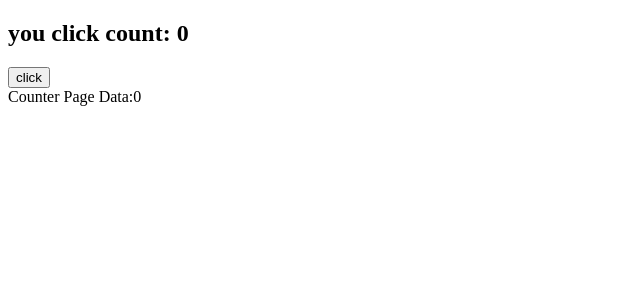
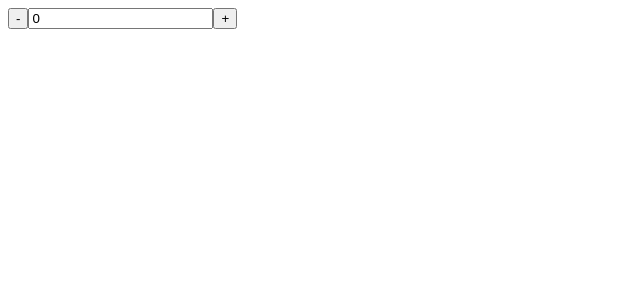
Before and after one commit to Alan-YJ/react-study, a React (Create React App) app in the folder react-hooks/: page / in a window 1280 px wide. Shown: the top 300 px of the page, without its empty margins (0-640 px from the left). Built offline with nearby package versions, Linux system fonts and the light colour scheme.

Commit message:
hooks-p6

```diff
--- a/react-hooks/src/App.js
+++ b/react-hooks/src/App.js
@@ -1,18 +1,21 @@
-import React,{ createContext , useState , useContext } from 'react';
-import CounterPage from './components/Counter'
-import Context from './Context'
+import React, { useReducer } from 'react'
 
-function IndexPage(){
-    const [count,setCount] = useState(0)
+function Index(){
+    const [ count,dispatch ] = useReducer((state,action)=>{
+        switch(action.type){
+            case 'add':
+                return state +1
+            case 'remove':
+                return state -1
+        }
+    },0)
     return(
         <div>
-            <h2>you click count: {count}</h2>
-            <button onClick={()=>{setCount(count+1)}}>click</button>
-            <Context.Provider value={count}>
-                <CounterPage />
-            </Context.Provider>
+            <button onClick={()=>{dispatch({type:'remove'})}}>-</button>
+            <input type="text" value={count}/>
+            <button onClick={()=>{dispatch({type:'add'})}}>+</button>
         </div>
     )
 }
 
-export default IndexPage;
+export default Index
```
